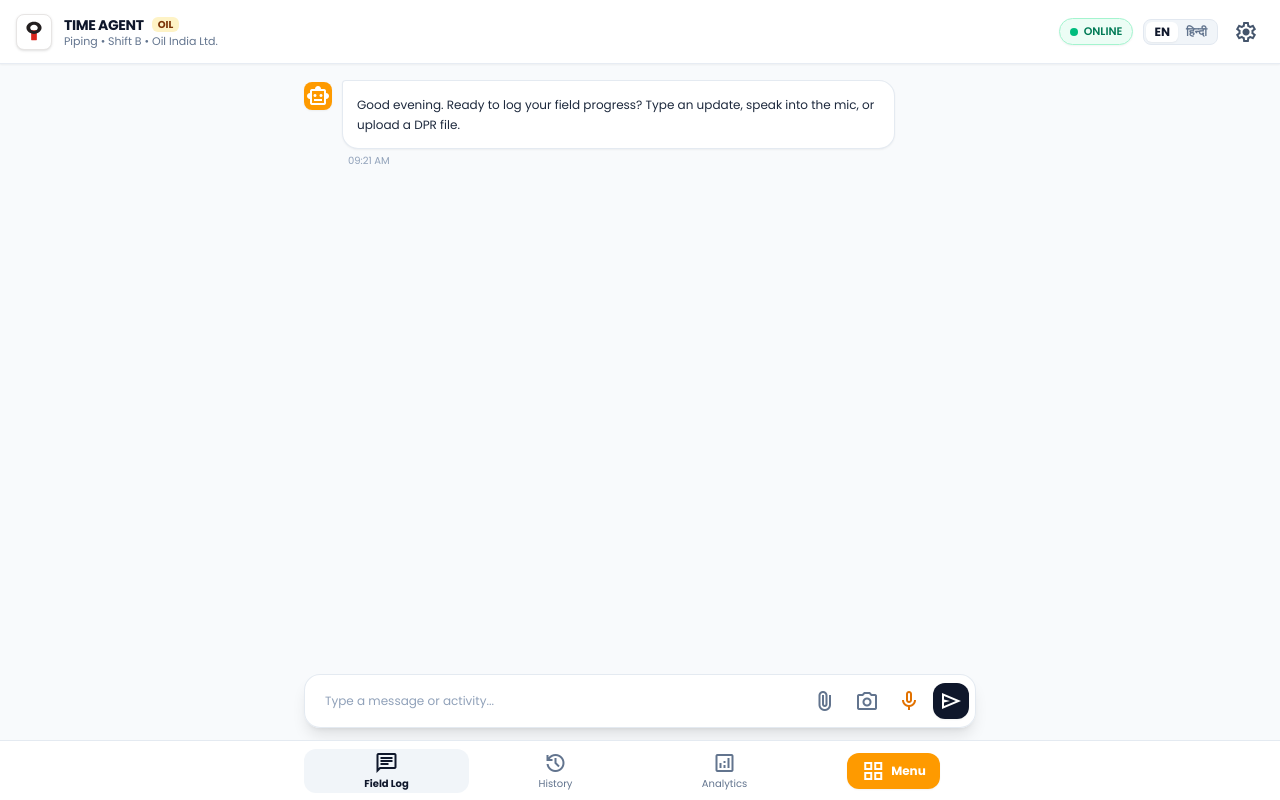
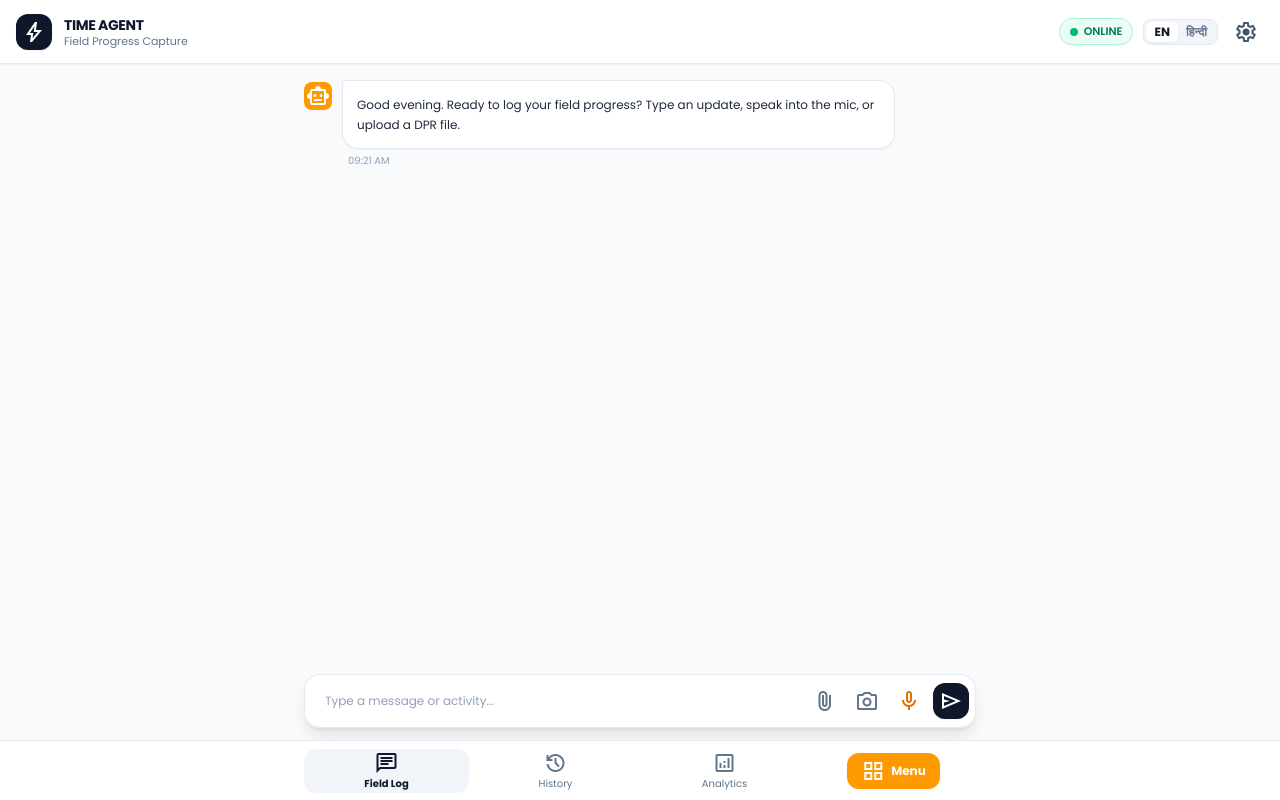
Before and after one commit to Sanjay-AI-ML/sih26122, a React (Vite) app in the folder apps/time-agent/: page / in a window 1280 px wide. Built offline with nearby package versions, Linux system fonts and the light colour scheme.

Commit message:
style: remove Oil India logo, yellow OIL pill, and piping clutter for ultra-clean header
- Replaced Oil logo with clean minimalist AgentIcon
- Removed yellow OIL pill badge
- Simplified subtitle to clean 'Field Progress Capture'
- Streamlined login screen, settings drawer, and menu drawer headers

```diff
--- a/apps/time-agent/src/App.tsx
+++ b/apps/time-agent/src/App.tsx
@@ -1,19 +1,9 @@
 import React, { useState, useEffect, useRef } from 'react';
 
-function OilIndiaLogo({ className = "w-7 h-7" }: { className?: string }) {
+function AgentIcon({ className = "w-8 h-8" }: { className?: string }) {
   return (
-    <div className={"flex items-center justify-center bg-white rounded-lg p-1 border border-stone-200 shadow-sm shrink-0 " + className}>
-      <svg viewBox="0 0 100 110" className="w-full h-full" fill="none">
-        {/* Red vertical bar */}
-        <rect x="38" y="48" width="24" height="42" fill="#DA251C" rx="2" />
-        {/* Black ring */}
-        <path
-          fillRule="evenodd"
-          clipRule="evenodd"
-          d="M50 12C68 12 82 23.5 82 37.5C82 51.5 68 63 50 63C32 63 18 51.5 18 37.5C18 23.5 32 12 50 12ZM50 24.5C41.2 24.5 34 30.3 34 37.5C34 44.7 41.2 50.5 50 50.5C58.8 50.5 66 44.7 66 37.5C66 30.3 58.8 24.5 50 24.5Z"
-          fill="#231F20"
-        />
-      </svg>
+    <div className={"flex items-center justify-center bg-slate-900 text-white rounded-xl shadow-xs shrink-0 " + className}>
+      <span className="material-symbols-outlined text-lg">bolt</span>
     </div>
   );
 }
@@ -84,11 +74,12 @@ const i18n: any = {
     "switchShift": "Switch Shift",
     "noApprovedRecs": "No approved records yet. Send a progress update to get started!",
     "profileName": "S. Gogoi",
-    "profileDetails": "Piping • Shift {shift} • Oil India Ltd.",
+    "profileDetails": "Field Progress Capture • Shift {shift}",
+    "headerSubtitle": "Field Progress Capture",
     "shift": "SHIFT",
     "highContrast": "High Contrast",
     "normal": "Normal",
-    "shiftSwitchedTo": "Shift switched to {shift}. Active on Piping · Shift {shift} · Oil India Ltd.",
+    "shiftSwitchedTo": "Shift switched to {shift}.",
     "noMatch": "No match",
     "noMatchFound": "No schedule match found",
     "offlineQueuedMsg": "Offline Mode: Saved field report to local sync queue.",
@@ -161,11 +152,12 @@ const i18n: any = {
     "switchShift": "शिफ्ट बदलें",
     "noApprovedRecs": "अभी तक कोई स्वीकृत रिकॉर्ड नहीं। प्रगति अपडेट भेजें!",
     "profileName": "एस. गोगोई",
-    "profileDetails": "पाइपिंग • शिफ्ट {shift} • ऑयल इंडिया लिमिटेड",
+    "profileDetails": "फ़ील्ड प्रगति कैप्चर • शिफ्ट {shift}",
+    "headerSubtitle": "फ़ील्ड प्रगति कैप्चर",
     "shift": "शिफ्ट",
     "highContrast": "उच्च कंट्रास्ट",
     "normal": "सामान्य",
-    "shiftSwitchedTo": "शिफ्ट {shift} में बदल गया। अब आप पाइपिंग · शिफ्ट {shift} · ऑयल इंडिया लिमिटेड पर हैं।",
+    "shiftSwitchedTo": "शिफ्ट {shift} में बदल गया।",
     "noMatch": "कोई मिलान नहीं",
     "noMatchFound": "कोई शेड्यूल मैच नहीं मिला",
     "offlineQueuedMsg": "ऑफ़लाइन मोड: स्थानीय सिंक कतार में फ़ील्ड रिपोर्ट सहेजी गई।",
@@ -698,15 +690,11 @@ export default function App() {
     return (
       <div className="w-full min-h-screen bg-slate-900 flex justify-center items-center p-4">
         <div className="flex flex-col items-center justify-center w-full max-w-sm bg-white rounded-2xl shadow-2xl p-8 gap-6 border border-slate-100 animate-slide-up">
-          <OilIndiaLogo className="w-20 h-20 shadow-md" />
+          <AgentIcon className="w-16 h-16 shadow-md" />
           <div className="text-center">
-            <div className="inline-flex items-center gap-1.5 px-2.5 py-1 rounded-full bg-amber-50 text-amber-800 text-[11px] font-semibold mb-2">
-              <span className="w-2 h-2 rounded-full bg-amber-500 animate-pulse"></span>
-              OIL INDIA LIMITED
-            </div>
             <h1 className="text-2xl font-bold text-slate-900 tracking-tight">Time Agent</h1>
             <p className="text-xs text-slate-500 mt-1.5 leading-relaxed">
-              Intelligent Field Execution Progress & Time Capture System
+              Intelligent Field Execution Progress Capture
             </p>
           </div>
           <button
@@ -728,13 +716,10 @@ export default function App() {
       {/* ── HEADER ────────────────────────────────────────────────────────── */}
       <header className="h-16 bg-white/95 backdrop-blur-md border-b border-slate-200/80 flex items-center justify-between px-4 shrink-0 z-20 shadow-xs">
         <div className="flex items-center gap-3 cursor-pointer group" onClick={() => setScreen("home")}>
-          <OilIndiaLogo className="w-9 h-9 transition-transform group-hover:scale-105" />
+          <AgentIcon className="w-9 h-9 transition-transform group-hover:scale-105" />
           <div className="flex flex-col">
-            <div className="flex items-center gap-2">
-              <span className="font-bold text-sm text-slate-900 tracking-tight">{t("timeAgent")}</span>
-              <span className="text-[10px] bg-amber-100 text-amber-900 font-bold px-1.5 py-0.2 rounded-md">OIL</span>
-            </div>
-            <span className="text-[11px] text-slate-500 leading-tight">{tf("profileDetails", { shift })}</span>
+            <span className="font-bold text-sm text-slate-900 tracking-tight">{t("timeAgent")}</span>
+            <span className="text-[11px] text-slate-500 leading-tight">{t("headerSubtitle")}</span>
           </div>
         </div>
 
@@ -1069,7 +1054,7 @@ export default function App() {
           <div className="w-full sm:w-96 bg-white h-full z-50 flex flex-col shadow-2xl animate-slide-up" onClick={e => e.stopPropagation()}>
             <div className="h-16 border-b border-slate-200 px-5 flex items-center justify-between bg-slate-50/60">
               <div className="flex items-center gap-2.5">
-                <OilIndiaLogo className="w-7 h-7" />
+                <AgentIcon className="w-7 h-7" />
                 <h2 className="font-bold text-sm text-slate-900">{t("settingsTitle")}</h2>
               </div>
               <button onClick={() => setScreen("home")} className="p-1 text-slate-400 hover:text-slate-800 cursor-pointer">
@@ -1130,7 +1115,7 @@ export default function App() {
             <div className="w-10 h-1 bg-slate-300 rounded-full mx-auto"></div>
 
             <div className="flex items-center gap-3.5 pb-3 border-b border-slate-100">
-              <OilIndiaLogo className="w-12 h-12" />
+              <AgentIcon className="w-12 h-12 text-2xl" />
               <div>
                 <div className="font-bold text-sm text-slate-900">{t("profileName")}</div>
                 <div className="text-xs text-slate-500">{tf("profileDetails", { shift })}</div>
```
